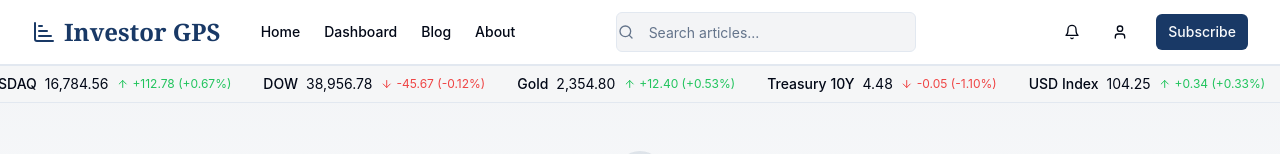
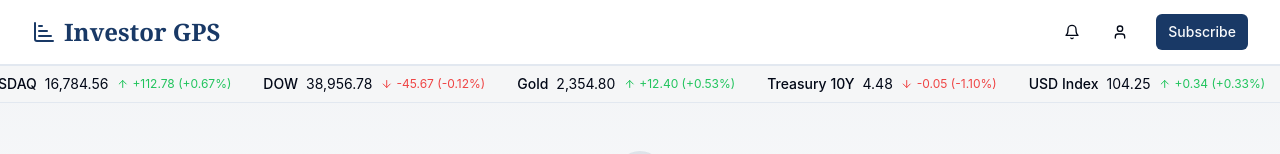
Before and after one commit to raghuchilukamari/investor-compass-blog, a React (Vite) app: page /blog in a window 1280 px wide. Shown: the top 154 px of the page. Built offline with nearby package versions, Linux system fonts and the light colour scheme.

Commit message:
Refactor: Update header component
Remove navigation links and search from header.

```diff
--- a/src/components/layout/Header.tsx
+++ b/src/components/layout/Header.tsx
@@ -1,42 +1,17 @@
 
 import { Link } from "react-router-dom";
-import { Bell, ChartBarIncreasing, Search, User } from "lucide-react";
+import { ChartBarIncreasing, Bell, User } from "lucide-react";
 import { Button } from "@/components/ui/button";
-import { Input } from "@/components/ui/input";
 
 export default function Header() {
   return (
     <header className="sticky top-0 z-50 w-full border-b bg-background/95 backdrop-blur supports-[backdrop-filter]:bg-background/60">
       <div className="container flex h-16 items-center">
-        <div className="flex items-center gap-2 mr-4">
+        <div className="flex items-center gap-2">
           <ChartBarIncreasing className="h-6 w-6 text-primary" />
           <Link to="/" className="font-heading text-2xl font-bold text-primary">
             Investor GPS
           </Link>
-        </div>
-
-        <nav className="hidden md:flex items-center space-x-4 lg:space-x-6 mx-6">
-          <Link to="/" className="text-sm font-medium transition-colors hover:text-primary">
-            Home
-          </Link>
-          <Link to="/dashboard" className="text-sm font-medium transition-colors hover:text-primary">
-            Dashboard
-          </Link>
-          <Link to="/blog" className="text-sm font-medium transition-colors hover:text-primary">
-            Blog
-          </Link>
-          <Link to="/about" className="text-sm font-medium transition-colors hover:text-primary">
-            About
-          </Link>
-        </nav>
-
-        <div className="hidden md:flex relative max-w-sm items-center space-x-2 mx-auto">
-          <Search className="absolute left-2.5 h-4 w-4 text-muted-foreground" />
-          <Input
-            type="search"
-            placeholder="Search articles..."
-            className="pl-8 w-[300px] bg-secondary"
-          />
         </div>
 
         <div className="flex items-center ml-auto">
--- a/src/pages/LatestEarnings.tsx
+++ b/src/pages/LatestEarnings.tsx
@@ -1,9 +1,12 @@
 
 import EarningsSentiment from "@/components/dashboard/EarningsSentiment";
+import Header from "@/components/layout/Header";
 
 export default function LatestEarnings() {
   return (
-    <div className="min-h-screen bg-background">
+    <div className="min-h-screen flex flex-col bg-background">
+      <Header />
+      <div className="flex-grow">
         <div className="container py-12">
           <div className="space-y-4 mb-8">
             <h1 className="text-4xl font-heading font-bold">Latest Earnings</h1>
@@ -14,5 +17,6 @@ export default function LatestEarnings() {
           <EarningsSentiment />
         </div>
       </div>
+    </div>
   );
 }
--- a/src/pages/MarketMacrometer.tsx
+++ b/src/pages/MarketMacrometer.tsx
@@ -1,6 +1,7 @@
 
 import { Card } from "@/components/ui/card";
 import MacrometerCard from "@/components/dashboard/MacrometerCard";
+import Header from "@/components/layout/Header";
 
 // Using the same mock data from the dashboard
 const macroEconomicIndicators = [
@@ -91,7 +92,9 @@ const marketIndicators = [
 
 export default function MarketMacrometer() {
   return (
-    <div className="min-h-screen bg-background">
+    <div className="min-h-screen flex flex-col bg-background">
+      <Header />
+      <div className="flex-grow">
         <div className="container py-12">
           <div className="space-y-4 mb-8">
             <h1 className="text-4xl font-heading font-bold">Market Macrometer</h1>
@@ -113,5 +116,6 @@ export default function MarketMacrometer() {
           </div>
         </div>
       </div>
+    </div>
   );
 }
--- a/src/pages/MarketSentiment.tsx
+++ b/src/pages/MarketSentiment.tsx
@@ -1,9 +1,12 @@
 
 import SentimentScanner from "@/components/dashboard/SentimentScanner";
+import Header from "@/components/layout/Header";
 
 export default function MarketSentiment() {
   return (
-    <div className="min-h-screen bg-background">
+    <div className="min-h-screen flex flex-col bg-background">
+      <Header />
+      <div className="flex-grow">
         <div className="container py-12">
           <div className="space-y-4 mb-8">
             <h1 className="text-4xl font-heading font-bold">Market Sentiment</h1>
@@ -14,5 +17,6 @@ export default function MarketSentiment() {
           <SentimentScanner />
         </div>
       </div>
+    </div>
   );
 }
```
Lines whose indentation alone changed are shown as unchanged.
